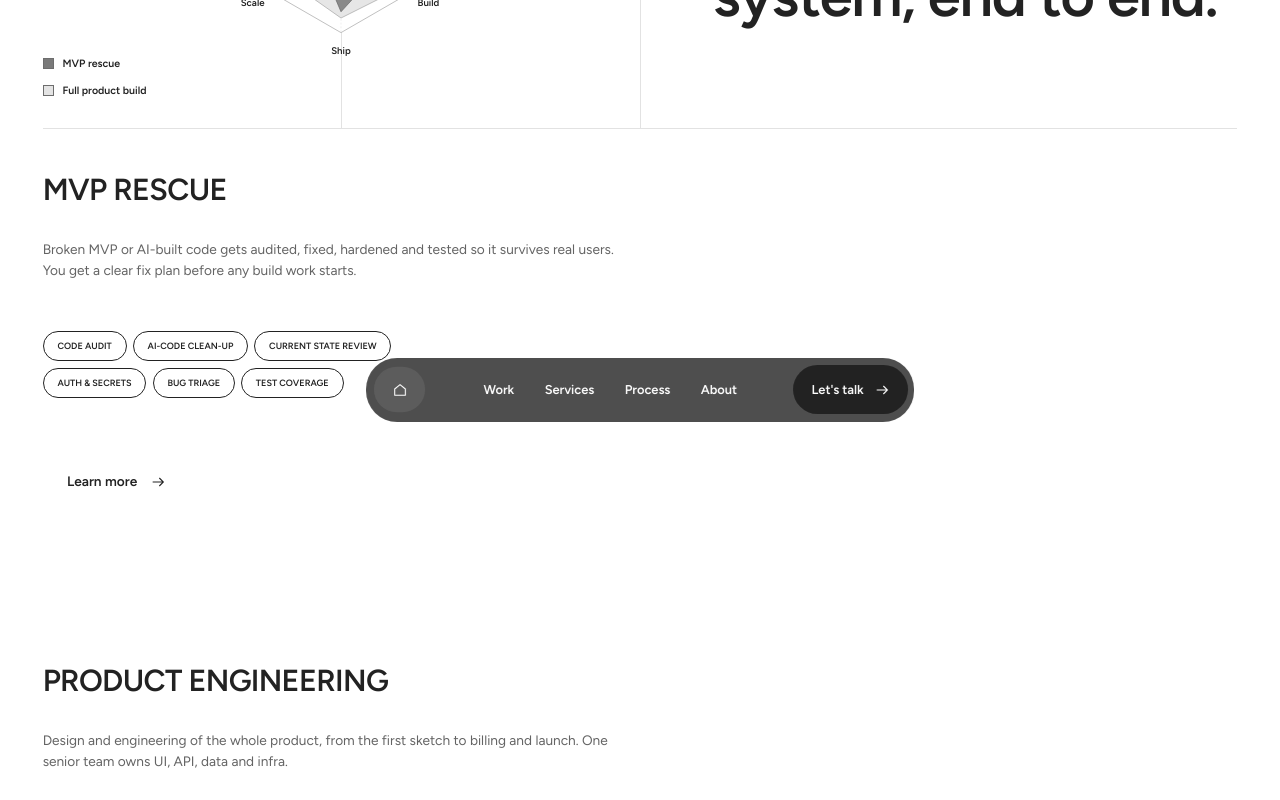
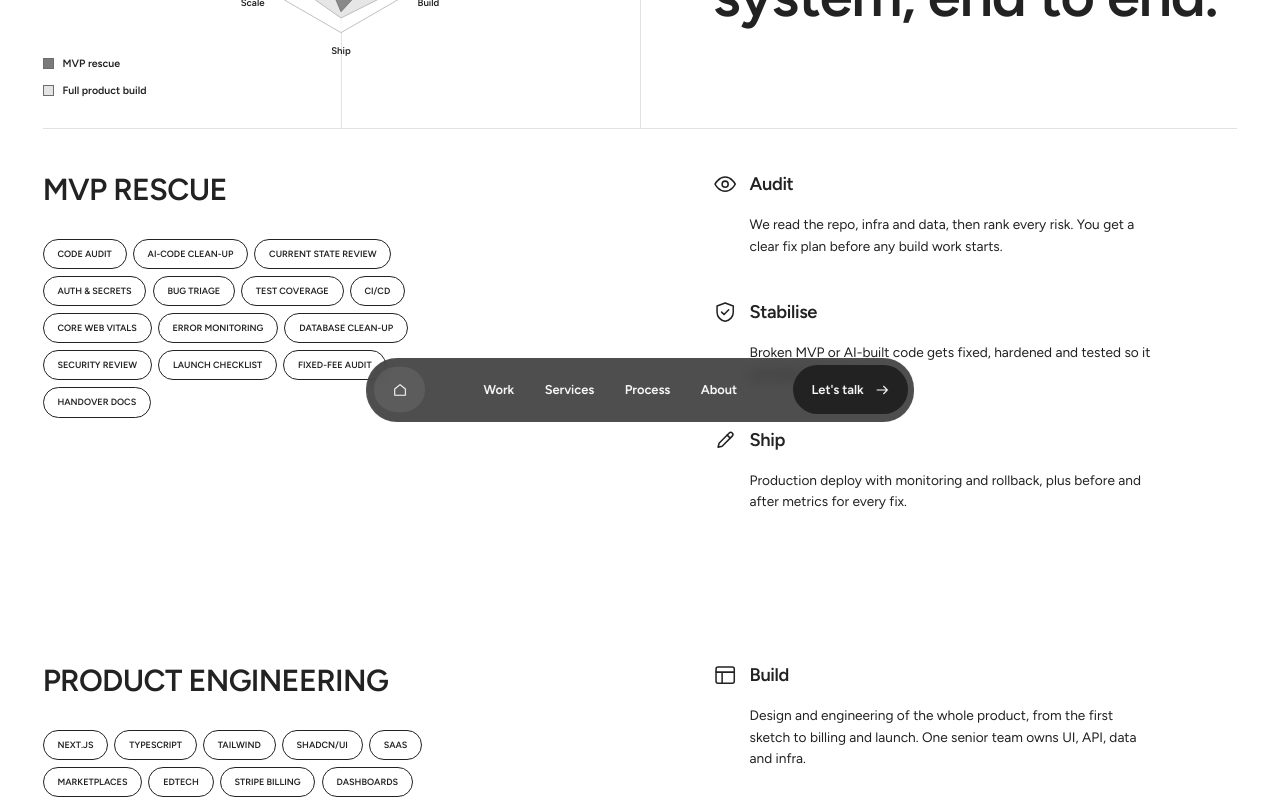
Before and after one commit to hafizzohaibaslam/techomnis-v3, a Next.js app: page / in a window 1280 px wide. Shown: the part 360-1160 px from the top of the page. Built offline with nearby package versions, Linux system fonts and the light colour scheme.

Commit message:
Fix Services section to match mockup structure
- Rewrite Services component with proper .stages and .stage structure
- Use inline SVG icons for stages as in v5-uxis.html
- Remove broken .svc-icon and .svc-tags-full elements

```diff
--- a/src/components/sections/services.tsx
+++ b/src/components/sections/services.tsx
@@ -1,56 +1,117 @@
 'use client'
 
-import Link from 'next/link'
 import { services } from '@/content/services'
-import { ShieldIcon, DashboardIcon, ChartIcon } from '@/components/ui/icons'
 
-const iconMapping = {
-  shield: ShieldIcon,
-  dashboard: DashboardIcon,
-  chart: ChartIcon,
-} as const
+function EyeIcon() {
+  return (
+    <svg viewBox="0 0 24 24" aria-hidden="true">
+      <path d="M2 12s3.6-7 10-7 10 7 10 7-3.6 7-10 7S2 12 2 12z" />
+      <circle cx="12" cy="12" r="3" />
+    </svg>
+  )
+}
+
+function ShieldCheckIcon() {
+  return (
+    <svg viewBox="0 0 24 24" aria-hidden="true">
+      <path d="M12 3l8 3v6c0 4.5-3.4 8.2-8 9-4.6-.8-8-4.5-8-9V6z" />
+      <path d="M8.5 12l2.4 2.4 4.6-4.8" />
+    </svg>
+  )
+}
+
+function PencilIcon() {
+  return (
+    <svg viewBox="0 0 24 24" aria-hidden="true">
+      <path d="M5 19l4-1 10-10a2.1 2.1 0 00-3-3L6 15z" />
+      <path d="M14 7l3 3" />
+    </svg>
+  )
+}
+
+function DashboardIcon() {
+  return (
+    <svg viewBox="0 0 24 24" aria-hidden="true">
+      <rect x="3" y="4" width="18" height="16" rx="2" />
+      <path d="M3 9h18M9 9v11" />
+    </svg>
+  )
+}
+
+function ChartIcon() {
+  return (
+    <svg viewBox="0 0 24 24" aria-hidden="true">
+      <path d="M4 20V10M10 20V4M16 20v-7M22 20H2" />
+    </svg>
+  )
+}
+
+const stages: Record<string, Array<{ icon: React.ComponentType; title: string; description: string }>> = {
+  'mvp-rescue': [
+    {
+      icon: EyeIcon,
+      title: 'Audit',
+      description: 'We read the repo, infra and data, then rank every risk. You get a clear fix plan before any build work starts.',
+    },
+    {
+      icon: ShieldCheckIcon,
+      title: 'Stabilise',
+      description: 'Broken MVP or AI-built code gets fixed, hardened and tested so it survives real users.',
+    },
+    {
+      icon: PencilIcon,
+      title: 'Ship',
+      description: 'Production deploy with monitoring and rollback, plus before and after metrics for every fix.',
+    },
+  ],
+  'product-engineering': [
+    {
+      icon: DashboardIcon,
+      title: 'Build',
+      description: 'Design and engineering of the whole product, from the first sketch to billing and launch. One senior team owns UI, API, data and infra.',
+    },
+  ],
+  'ai-llm': [
+    {
+      icon: ChartIcon,
+      title: 'Integrate',
+      description: 'AI features that hold up in production, like our own RAG chatbot SaaS, Othego. They are measured, monitored and priced so they stay affordable.',
+    },
+  ],
+}
 
 export function Services() {
   return (
     <section id="services" aria-label="Services">
       <div className="wrap">
-        {services.map((service, index) => {
-          const IconComponent = iconMapping[service.icon]
-          const isEven = index % 2 === 0
+        {services.map((service) => {
+          const stageData = stages[service.slug] || []
           return (
-            <div key={service.slug} className={`g2 svc-row ln lb ${isEven ? '' : 'rev'}`}>
-              <div className={`svc-left ln ${isEven ? 'lr' : 'll'}`}>
-                <div className="svc-icon">
-                  <IconComponent aria-hidden="true" />
-                </div>
+            <div key={service.slug} className="g2 svc-row ln lb">
+              <div>
+                <div className="svc-left">
                   <h2 className="h-bigup">{service.name}</h2>
-                <p className="t-reg grey">{service.description}</p>
-                <div className="tags" style={{ marginTop: '1.5rem' }}>
-                  {service.tags.slice(0, 6).map((tag) => (
+                  <div className="tags">
+                    {service.tags.map((tag) => (
                       <span key={tag} className="tag">
                         {tag}
                       </span>
                     ))}
                   </div>
-                <div className="btnw" style={{ marginTop: '2rem' }}>
-                  <Link
-                    href={`/services/${service.slug}`}
-                    className="btn"
-                    data-hover
-                    data-btn
-                    data-go={service.name}
-                  >
-                    Learn more
-                  </Link>
                 </div>
               </div>
-              <div className={`svc-right ln ${isEven ? '' : 'lr'}`}>
-                <div className="svc-tags-full">
-                  {service.tags.map((tag) => (
-                    <span key={tag} className="tag">
-                      {tag}
-                    </span>
-                  ))}
+              <div className="right">
+                <div className="stages">
+                  {stageData.map((stage, i) => {
+                    const IconComponent = stage.icon
+                    return (
+                      <div key={i} className="stage">
+                        <IconComponent />
+                        <h3 className="h-sub">{stage.title}</h3>
+                        <p className="t-reg">{stage.description}</p>
+                      </div>
+                    )
+                  })}
                 </div>
               </div>
             </div>
```
Lines whose indentation alone changed are shown as unchanged.
